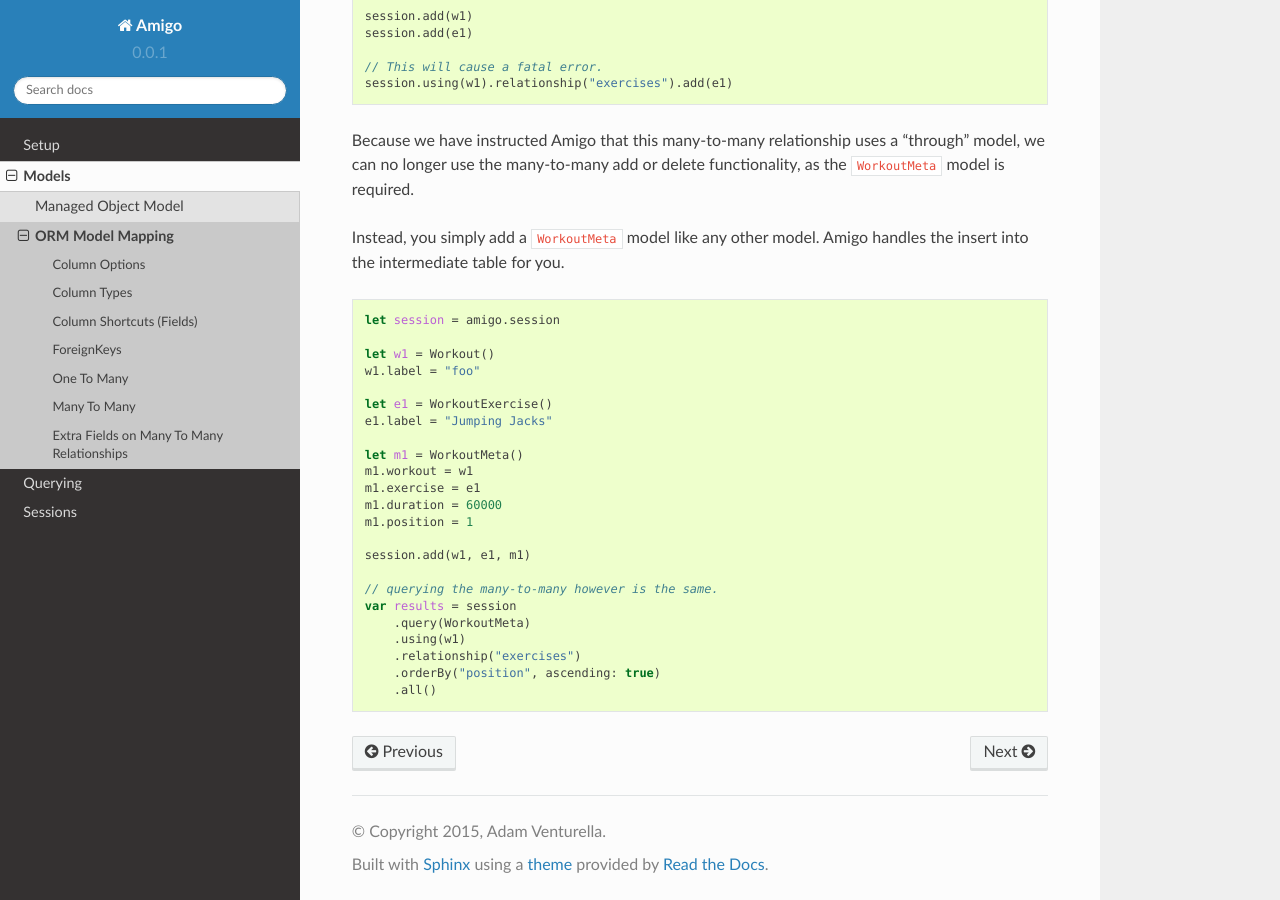
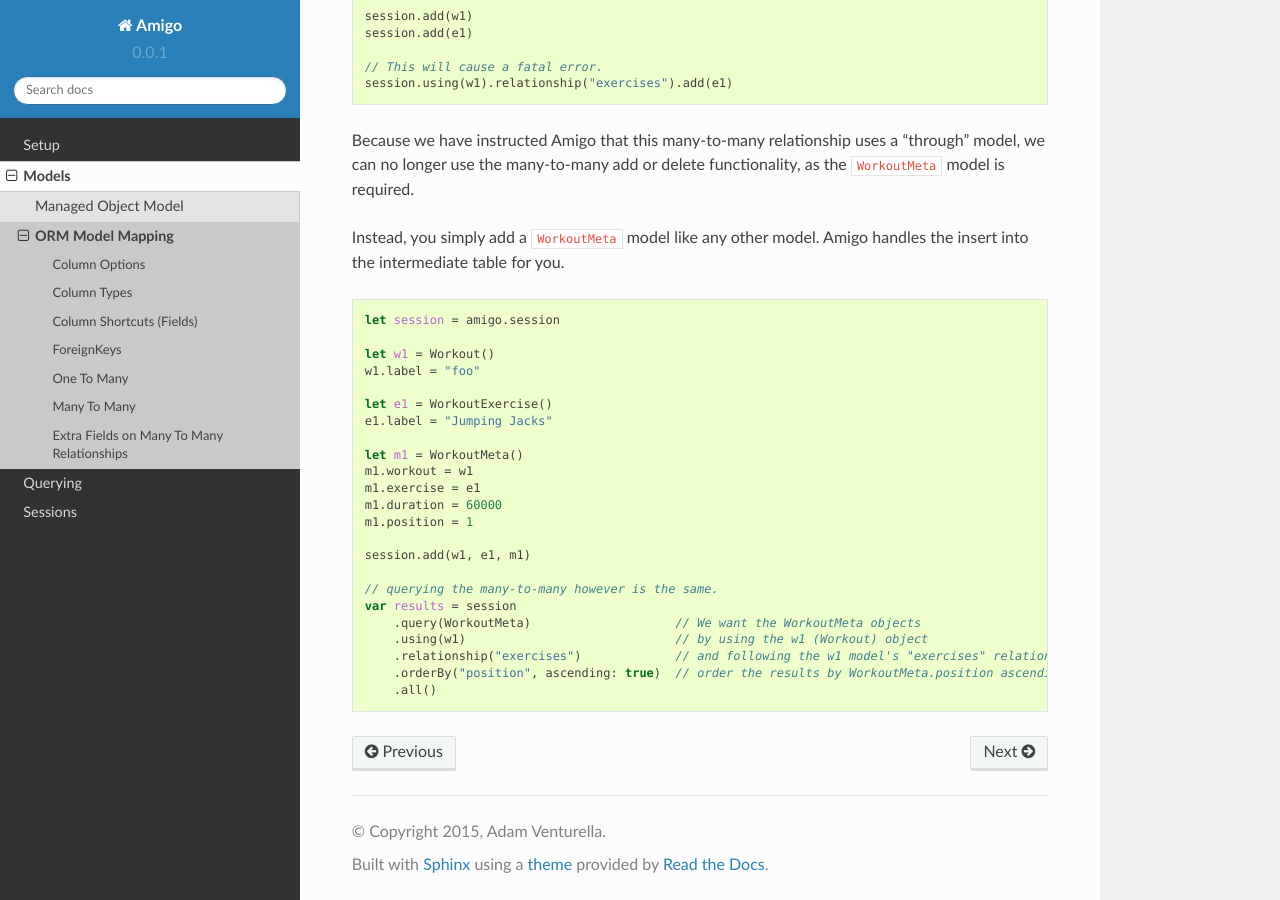
Before and after one commit to blitzagency/amigo-swift, a Sphinx documentation site: the page built from docs/models/orm_models.rst, in a window 1280 px wide and 900 px high, scrolled down 7896 px. Built offline with Sphinx 7.4.7 and the Read the Docs theme 2.0.0, drawn with Linux system fonts in a browser that asks for light colours.

Commit message:
many-to-many though model enhancements

```diff
--- a/docs/models/orm_models.rst
+++ b/docs/models/orm_models.rst
@@ -485,8 +487,8 @@
 
     // querying the many-to-many however is the same.
     var results = session
-        .query(WorkoutMeta)
-        .using(w1)
-        .relationship("exercises")
-        .orderBy("position", ascending: true)
+        .query(WorkoutMeta)                    // We want the WorkoutMeta objects
+        .using(w1)                             // by using the w1 (Workout) object
+        .relationship("exercises")             // and following the w1 model's "exercises" relationship
+        .orderBy("position", ascending: true)  // order the results by WorkoutMeta.position ascending
         .all()
```
Also changed, not shown: other parts of docs/models/orm_models.rst (+2 -0 lines).
